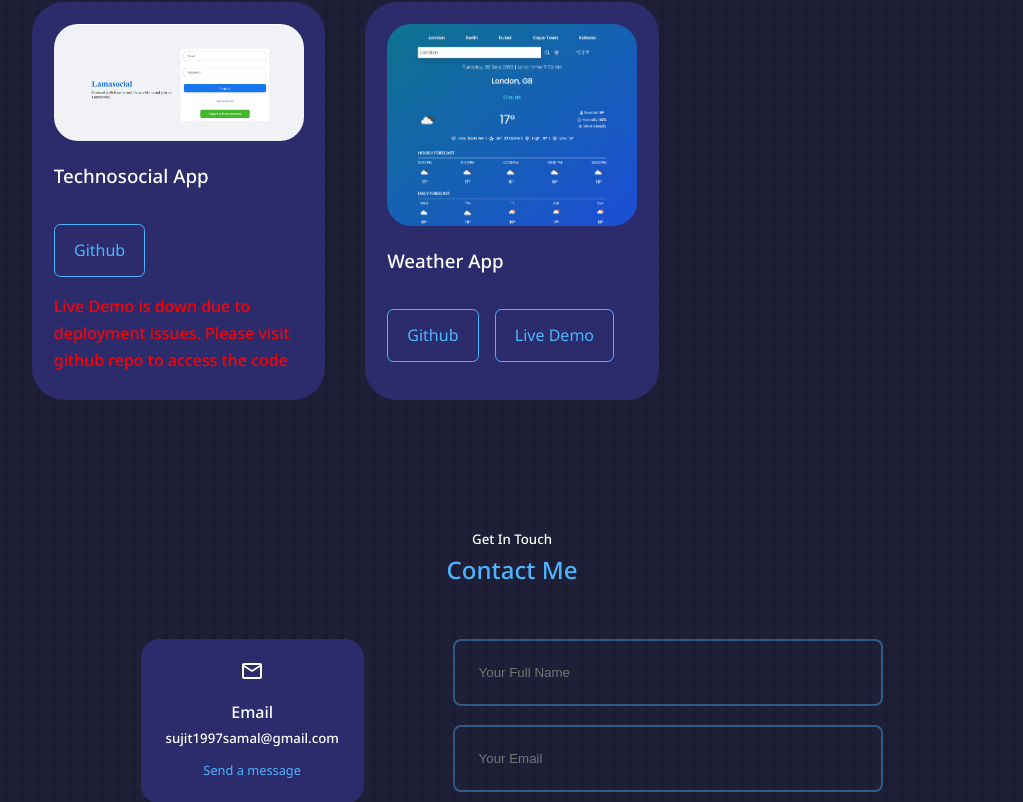
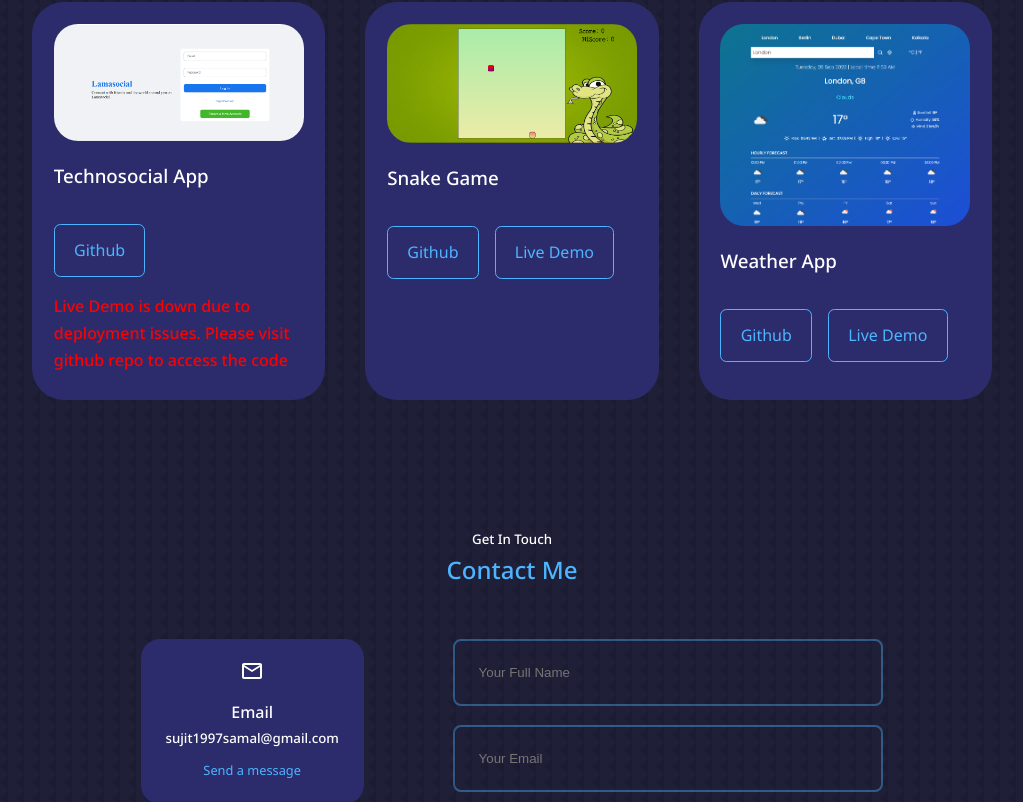
Before and after one commit to sujitsamaltechworks/portfolio-website, a React (Create React App) app: page / in a window 1280 px wide. Shown: the part 2378-3180 px from the top of the page, without its empty margins (128-1151 px from the left). Built offline with nearby package versions, Linux system fonts and the light colour scheme.

Commit message:
added snake project

```diff
--- a/src/components/Portfolio/Portfolio.jsx
+++ b/src/components/Portfolio/Portfolio.jsx
@@ -3,6 +3,7 @@ import React from "react";
 import "./portfolio.css";
 import IMG1 from "../../assets/weather-app.png";
 import IMG2 from "../../assets/Technosocial App.png";
+import IMG3 from "../../assets/snake-game.png";
 
 const projects = [
   {
@@ -11,11 +12,17 @@ const projects = [
     gitHub: "https://github.com/sujitsamaltechworks/social-media-react",
   },
   {
+    image: IMG3,
+    title: "Snake Game",
+    gitHub: "https://github.com/sujitsamaltechworks/snakemania-app",
+    liveDemo: "https://snake-mania-app.netlify.app/",
+  },
+  {
     image: IMG1,
     title: "Weather App",
     gitHub: "https://github.com/sujitsamaltechworks/weather-app",
     liveDemo: "https://thriving-pika-49efa6.netlify.app/",
-  },
+  }
 ];
 
 const Portfolio = () => {
```
Also changed, not shown: src/assets/snake-game.png (added).
